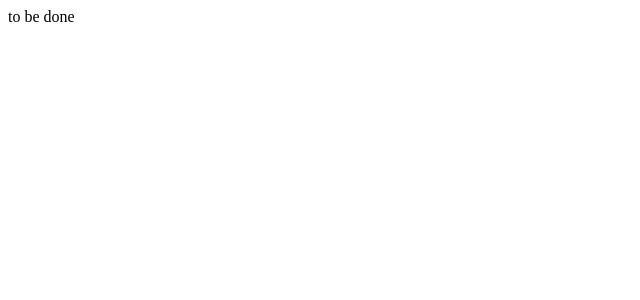
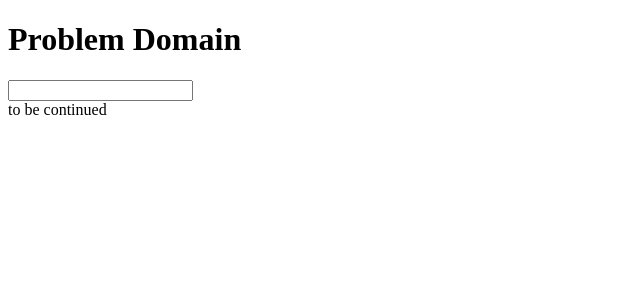
Before and after one commit to defaultbranch/twentyfive-horses, an Angular app: page / in a window 1280 px wide. Shown: the top 300 px of the page, without its empty margins (0-640 px from the left). Built offline with nearby package versions, Linux system fonts and the light colour scheme.

Commit message:
enter new elements

```diff
--- a/src/app/app.component.html
+++ b/src/app/app.component.html
@@ -1 +1,10 @@
-to be done
+
+<div>
+  <h1>Problem Domain</h1>
+  <input [(ngModel)]="newElement" (keyup)="onNewElementKey($event)">
+</div>
+
+
+<div>
+  to be continued
+</div>
--- a/src/app/app.component.ts
+++ b/src/app/app.component.ts
@@ -6,4 +6,15 @@ import { Component } from '@angular/core';
   styleUrls: ['./app.component.scss']
 })
 export class AppComponent {
+
+  newElement?: string
+
+  onNewElementKey(event: KeyboardEvent) {
+    if (event.key === 'Enter' && this.newElement) {
+      this.elements.push(this.newElement);
+      this.newElement = undefined;
+    }
+  }
+
+  elements: string[] = []
 }
--- a/src/app/app.module.ts
+++ b/src/app/app.module.ts
@@ -2,13 +2,15 @@ import { NgModule } from '@angular/core';
 import { BrowserModule } from '@angular/platform-browser';
 
 import { AppComponent } from './app.component';
+import { FormsModule } from '@angular/forms';
 
 @NgModule({
   declarations: [
     AppComponent
   ],
   imports: [
-    BrowserModule
+    BrowserModule,
+    FormsModule,
   ],
   providers: [],
   bootstrap: [AppComponent]
```
